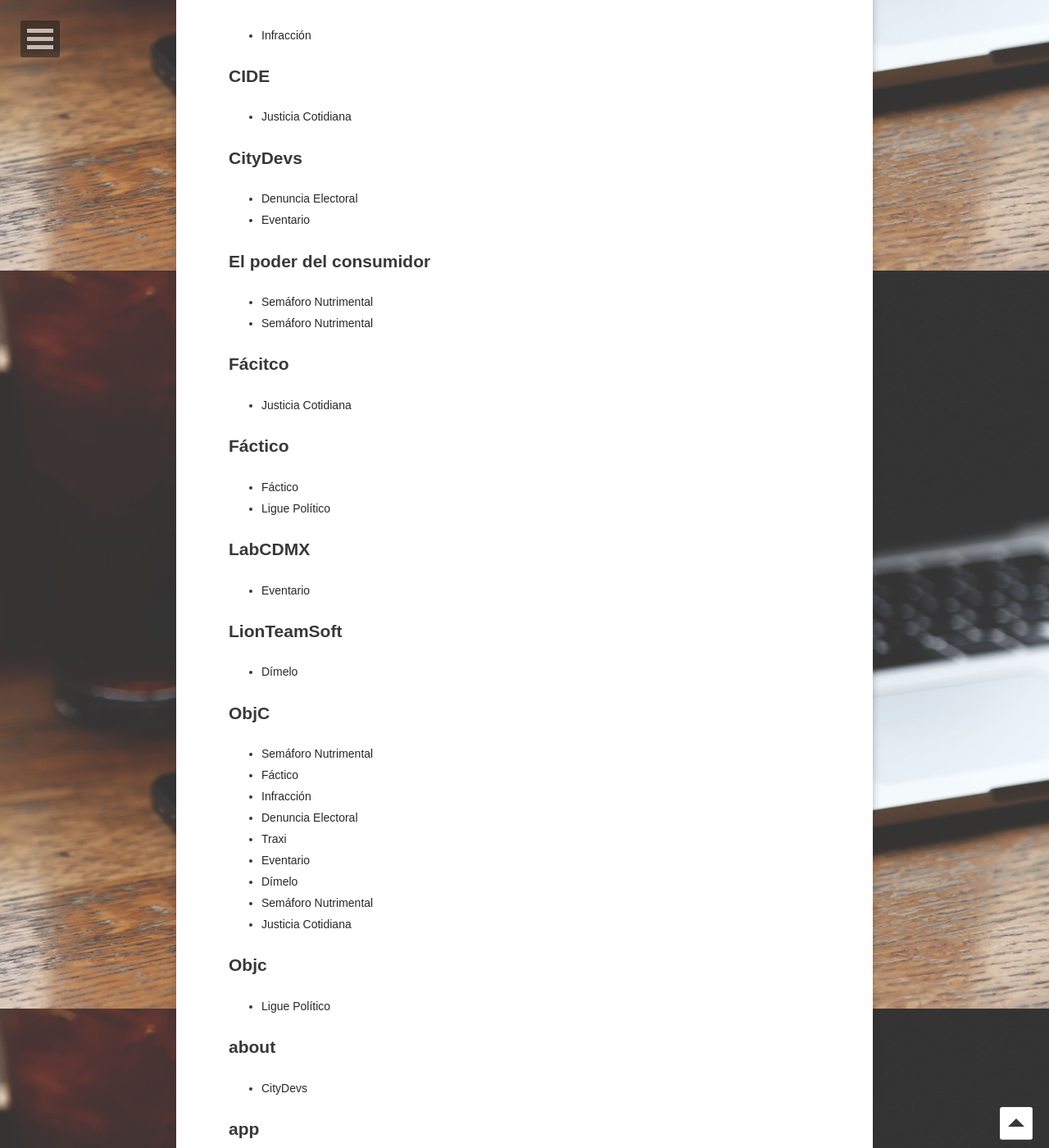
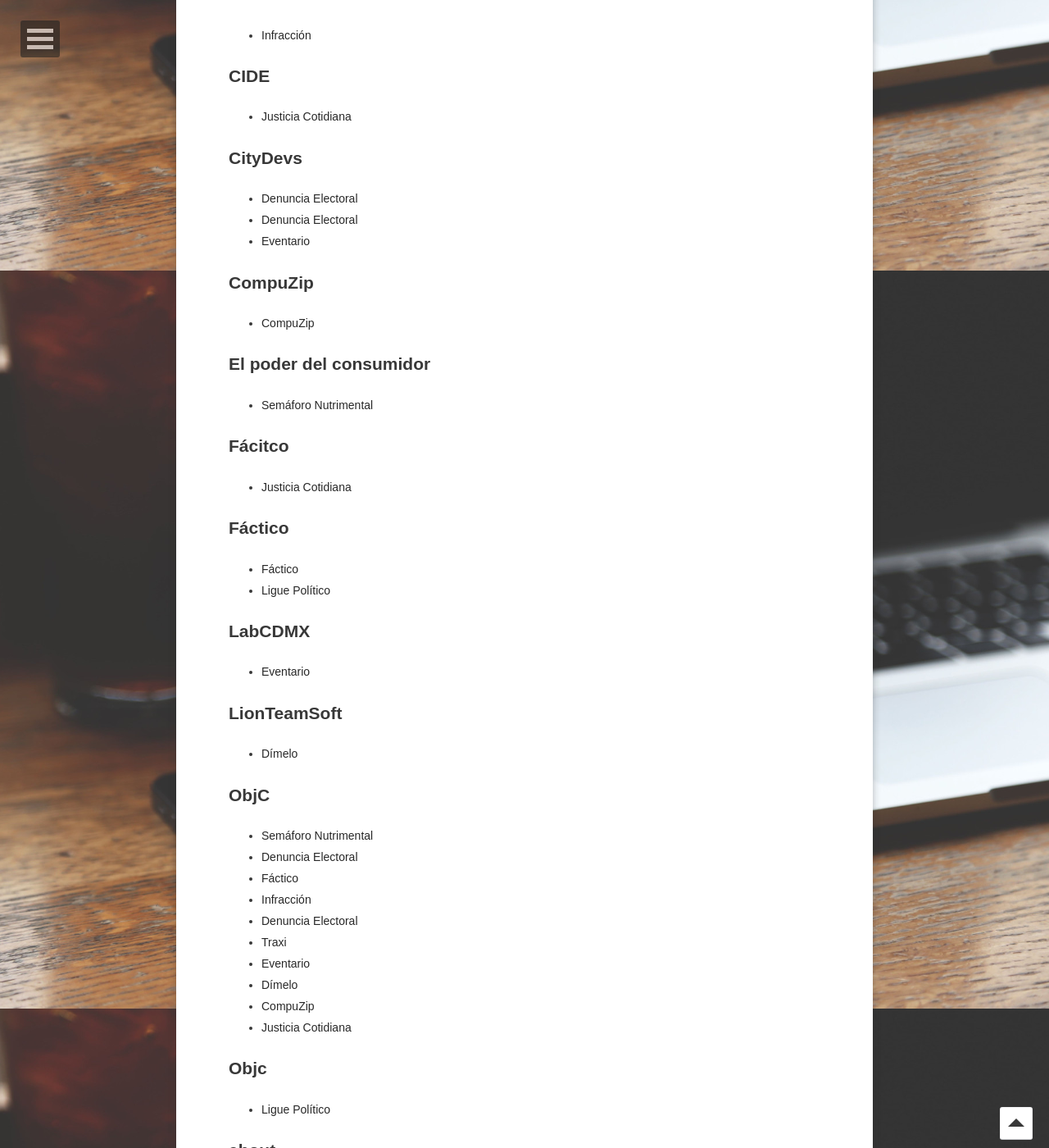
Before and after one commit to rockarloz/resume, a Jekyll site: the page built from tags/index.html, in a window 1280 px wide and 1400 px high, scrolled down 570 px. Shown: the whole window at 82% size. Built offline with Jekyll 4.4.1, drawn with Linux system fonts in a browser that asks for light colours; some web fonts are replaced; some of the changed text lies outside the part shown.

Commit message:
changle title CompuZip

```diff
--- a/_posts/2012-06-13-Compuzip.md
+++ b/_posts/2012-06-13-Compuzip.md
@@ -1,13 +1,13 @@
 ---
 layout: post
-title:  "Semáforo Nutrimental"
+title:  "CompuZip"
 date:   2016-06-13
-excerpt: "Semáforo Nutrimental"
+excerpt: "CompuZip"
 project: true
 tag:
 - iOS
 - ObjC
-- El poder del consumidor
+- CompuZip
 - app
 
 comments: true
@@ -15,7 +15,7 @@ comments: true
 ---
 
 
-<center><b>Semáforo Nutrimental</b>.</center>
+<center><b>CompuZip</b>.</center>
 
 ¿Cuánto es mucha azúcar, mucho sodio o mucha grasa en un alimento o bebida procesado? Con esta aplicación descubre el semáforo nutrimental de los productos que consumes y obtén alternativas saludables.
 
@@ -35,7 +35,7 @@ El diseño del etiquetado utilizado en esta aplicación se inspiró en el format
 
 
 
-Download  [Semáforo Nutrimental](https://itunes.apple.com/bo/app/semaforo-nutrimental/id1071714993?mt=8) from AppStore.
+Download  [CompuZip](https://itunes.apple.com/bo/app/semaforo-nutrimental/id1071714993?mt=8) from AppStore.
 
 
 ---
```
Also changed, not shown: _posts/2016-06-13-DenunciaElectoral.md (added, +43 -0 lines), _posts/2016-06-30-semáforo.md (+10 -0 lines).
